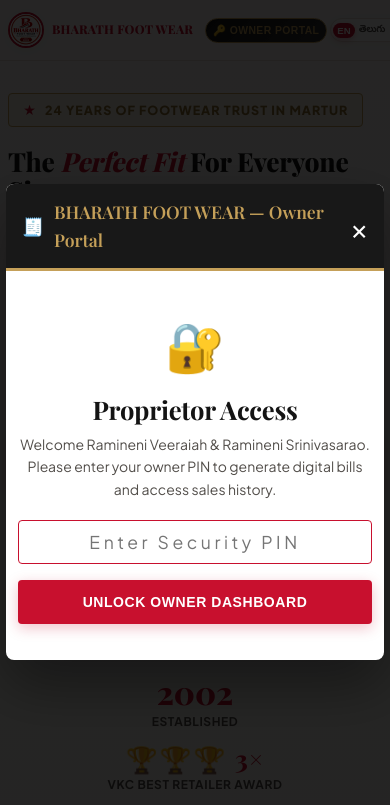
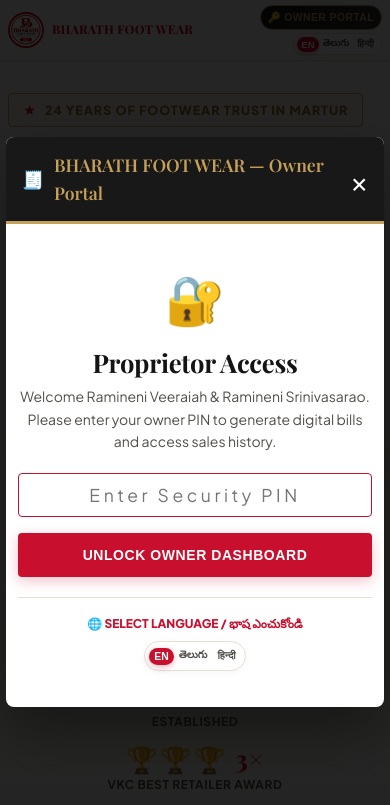
Before and after one commit to RAMINENI-TEJA-24MEI10040/bharath-foot-wear, a website: page index.html in a window 390 px wide. Both pictures are taken after a click on the button "🔑 OWNER PORTAL". Shown: the top 805 px of the page. Drawn offline with nearby package versions, Linux system fonts and the light colour scheme; a web font is replaced by a local one.

Commit message:
Position language switcher directly below Owner Portal button in header and add language switcher below Owner login form

```diff
--- a/index.html
+++ b/index.html
@@ -363,8 +363,10 @@
     /* Header Actions */
     .header-actions-right {
       display: flex;
-      align-items: center;
-      gap: 12px;
+      flex-direction: column;
+      align-items: flex-end;
+      justify-content: center;
+      gap: 4px;
       flex-shrink: 0;
     }
 
@@ -1491,10 +1493,10 @@
       .bill-sheet-header { flex-direction: row !important; align-items: flex-start !important; justify-content: space-between !important; }
       .bill-header-right-logo { width: 95px !important; height: 95px !important; }
 
-      .header-actions-right { gap: 6px !important; flex-shrink: 0; align-items: center !important; }
-      .header-actions-right .lang-switcher-wrap { display: flex !important; visibility: visible !important; opacity: 1 !important; padding: 2px !important; flex-shrink: 0; }
-      .header-actions-right .lang-btn { padding: 3px 6px !important; font-size: 0.68rem !important; border-radius: 12px !important; }
-      .btn-owner { padding: 5px 9px !important; font-size: 0.72rem !important; white-space: nowrap !important; }
+      .header-actions-right { display: flex !important; flex-direction: column !important; align-items: flex-end !important; justify-content: center !important; gap: 3px !important; flex-shrink: 0; }
+      .header-actions-right .lang-switcher-wrap { display: flex !important; visibility: visible !important; opacity: 1 !important; padding: 1px 3px !important; flex-shrink: 0; }
+      .header-actions-right .lang-btn { padding: 2px 5px !important; font-size: 0.62rem !important; border-radius: 10px !important; }
+      .btn-owner { padding: 4px 8px !important; font-size: 0.68rem !important; white-space: nowrap !important; }
 
       .form-grid-3, .form-grid-2 {
         grid-template-columns: 1fr !important;
@@ -2213,6 +2215,15 @@
             <button type="button" class="btn btn-primary" onclick="verifyOwnerPIN()" style="width:100%; cursor:pointer;">
               Unlock Owner Dashboard
             </button>
+
+            <div style="margin-top:20px; padding-top:16px; border-top:1px solid var(--border-subtle); text-align:center;">
+              <div style="font-size:0.75rem; font-weight:800; color:var(--brand-red); margin-bottom:8px;">🌐 SELECT LANGUAGE / భాష ఎంచుకోండి</div>
+              <div class="lang-switcher-wrap" style="display:inline-flex; justify-content:center; padding:4px;">
+                <button type="button" class="lang-btn lang-btn-en active" onclick="setLanguage('en');">EN</button>
+                <button type="button" class="lang-btn lang-btn-te" onclick="setLanguage('te');">తెలుగు</button>
+                <button type="button" class="lang-btn lang-btn-hi" onclick="setLanguage('hi');">हिन्दी</button>
+              </div>
+            </div>
           </div>
         </div>
 
```
